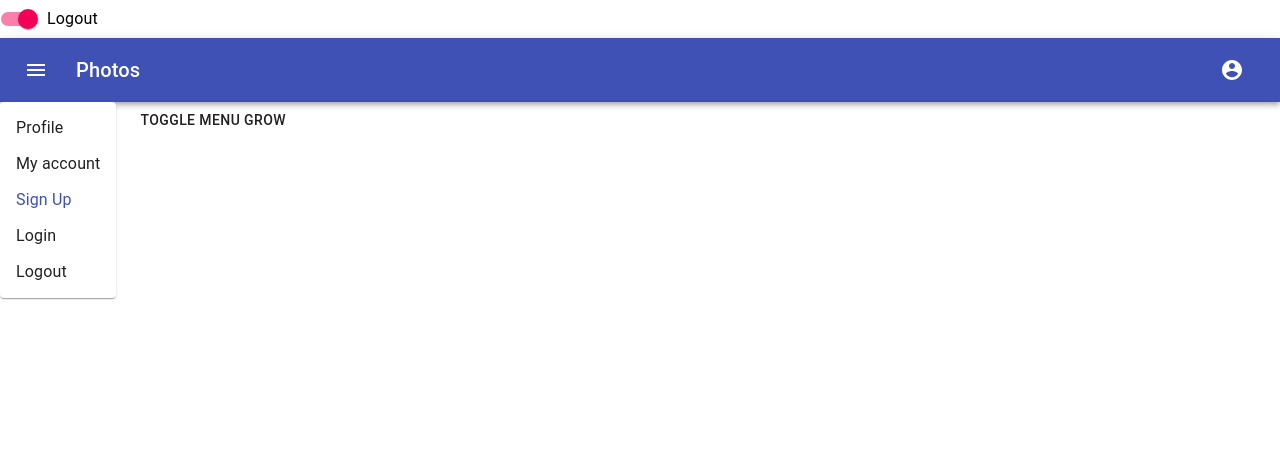
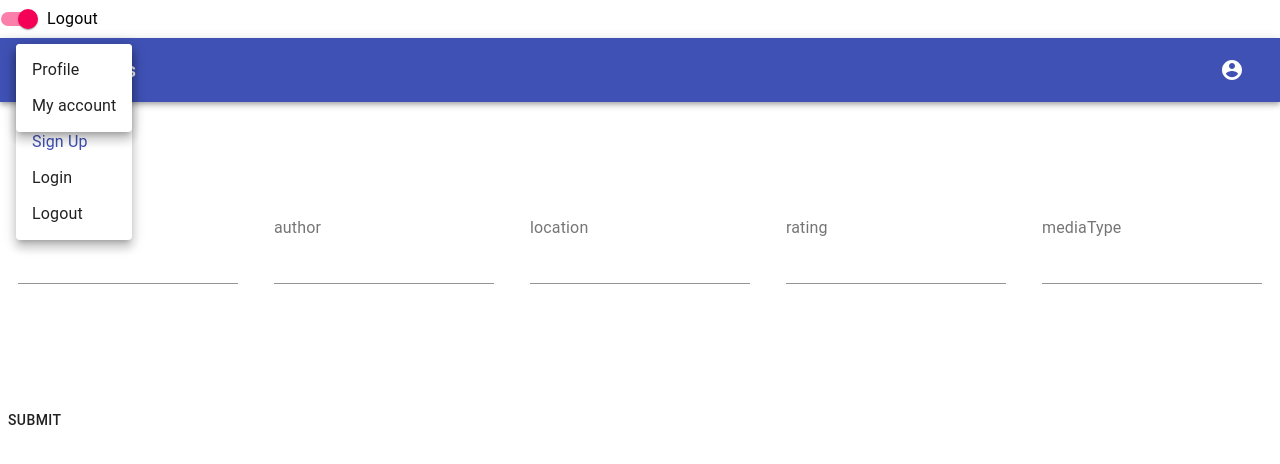
Before and after one commit to KenzieAlyce/media-organizer, a React (Create React App) app in the folder media/: page / in a window 1280 px wide. Both pictures are taken after a click on the button 36 px from the left and 70 px from the top of the page. Shown: the top 464 px of the page. Built offline with nearby package versions, Linux system fonts and the light colour scheme.

Commit message:
THANKS TIM

```diff
--- a/media/src/components/pages/Main.js
+++ b/media/src/components/pages/Main.js
@@ -1,5 +1,5 @@
-import React from 'react';
-import {useAuth0} from '@auth0/auth0-react'
+import React, { useState } from 'react';
+import { useAuth0 } from '@auth0/auth0-react';
 import Button from '@material-ui/core/Button';
 import ClickAwayListener from '@material-ui/core/ClickAwayListener';
 import Grow from '@material-ui/core/Grow';
@@ -9,6 +9,7 @@ import MenuItem from '@material-ui/core/MenuItem';
 import MenuList from '@material-ui/core/MenuList';
 import Link from '@material-ui/core/Link';
 import { makeStyles } from '@material-ui/core/styles';
+import { FormControl, FormLabel, Grid, Input } from '@material-ui/core';
 const useStyles = makeStyles((theme) => ({
 	root: {
 		display: 'flex',
@@ -20,70 +21,115 @@ const useStyles = makeStyles((theme) => ({
 export default function MenuListComposition() {
 	const classes = useStyles();
 	const [open, setOpen] = React.useState(false);
-  const anchorRef = React.useRef(null);
-  const handleToggle = () => {
-    setOpen((prevOpen) => !prevOpen);
-  };
-  const handleClose = (event) => {
-    if (anchorRef.current && anchorRef.current.contains(event.target)) {
-      return;
-    }
-    setOpen(false);
-  };
-  function handleListKeyDown(event) {
-    if (event.key === 'Tab') {
-      event.preventDefault();
-      setOpen(false);
-    }
-  }
+	const [title, setTitle] = useState();
+	const [author, setAuthor] = useState();
+	const [location, setLocation] = useState();
+	const [rating, setRating] = useState();
+	const [mediaType, setMediaType] = useState();
+	const [mediaArray, setMediaArray] = useState([]);
 	// return focus to the button when we transitioned from !open -> open
 	const { loginWithRedirect } = useAuth0();
-  const prevOpen = React.useRef(open);
-  React.useEffect(() => {
-    if (prevOpen.current === true && open === false) {
-      anchorRef.current.focus();
-    }
-    prevOpen.current = open;
-  }, [open]);
+	const handleSubmit = (e) => {
+		e.preventDefault();
+		setMediaArray((previousArray) => [
+			...previousArray,
+			{ title, author, location, rating, mediaType },
+		]);
+		setTitle('');
+		setAuthor('');
+		setLocation('');
+		setRating('');
+		setMediaType('');
+	};
 	return (
+		<>
 			<div className={classes.root}>
+				{open && (
 					<Paper className={classes.paper}>
 						<MenuList>
 							<MenuItem>Profile</MenuItem>
 							<MenuItem>My account</MenuItem>
-          <MenuItem><Link href="/SignUp">Sign Up</Link></MenuItem>
-          <MenuItem onClick={() => loginWithRedirect()}>Login</MenuItem>
+							<MenuItem>
+								<Link href='/SignUp'>Sign Up</Link>
+							</MenuItem>
+							<MenuItem onClick={() => loginWithRedirect()}>
+								Login
+							</MenuItem>
 							<MenuItem>Logout</MenuItem>
 						</MenuList>
 					</Paper>
-      <div>
-        <Button
-          ref={anchorRef}
-          aria-controls={open ? 'menu-list-grow' : undefined}
-          aria-haspopup="true"
-          onClick={handleToggle}
+				)}
+			</div>
+			<Grid
+				container
+				direction='row'
+				justify='space-around'
+				alignItems='center'
+				style={{ height: '300px' }}
 			>
-          Toggle Menu Grow
-        </Button>
-        <Popper open={open} anchorEl={anchorRef.current} role={undefined} transition disablePortal>
-          {({ TransitionProps, placement }) => (
-            <Grow
-              {...TransitionProps}
-              style={{ transformOrigin: placement === 'bottom' ? 'center top' : 'center bottom' }}
-            >
-              <Paper>
-                <ClickAwayListener onClickAway={handleClose}>
-                  <MenuList autoFocusItem={open} id="menu-list-grow" onKeyDown={handleListKeyDown}>
-                    <MenuItem onClick={handleClose}>Profile</MenuItem>
-                    <MenuItem onClick={handleClose}>My account</MenuItem>
-                    <MenuItem onClick={handleClose}>Logout</MenuItem>
-                  </MenuList>
-                </ClickAwayListener>
-              </Paper>
-            </Grow>
-          )}
-        </Popper>
-      </div>
-    </div>
+				<FormControl>
+					<FormLabel htmlFor='title'>title</FormLabel>
+					<Input
+						id='title'
+						onChange={(e) => setTitle(e.target.value)}
+					/>
+				</FormControl>
+				<FormControl>
+					<FormLabel htmlFor='author'>author</FormLabel>
+					<Input
+						id='author'
+						onChange={(e) => setAuthor(e.target.value)}
+					/>
+				</FormControl>
+				<FormControl>
+					<FormLabel htmlFor='location'>location</FormLabel>
+					<Input
+						id='location'
+						onChange={(e) => setLocation(e.target.value)}
+					/>
+				</FormControl>
+				<FormControl>
+					<FormLabel htmlFor='rating'>rating</FormLabel>
+					<Input
+						id='rating'
+						onChange={(e) => setRating(e.target.value)}
+					/>
+				</FormControl>
+				<FormControl>
+					<FormLabel htmlFor='mediaType'>mediaType</FormLabel>
+					<Input
+						id='mediaType'
+						onChange={(e) => setMediaType(e.target.value)}
+					/>
+				</FormControl>
+			</Grid>
+			<Grid>
+				<Button onClick={handleSubmit}>Submit</Button>
+			</Grid>
+			<div>{title}</div>
+			<div>{author}</div>
+			<div>{location}</div>
+			<div>{rating}</div>
+			<div>{mediaType}</div>
+			{mediaArray.map((media, index) => (
+				<ul key={index}>
+					<li>
+						title {index + 1}: {media.title}
+					</li>
+					<li>
+						author {index + 1}: {media.author}
+					</li>
+					<li>
+						location {index + 1}: {media.location}
+					</li>
+					<li>
+						rating {index + 1}: {media.rating}
+					</li>
+					<li>
+						mediaType {index + 1}: {media.mediaType}
+					</li>
+				</ul>
+			))}
+		</>
 	);
 }
--- a/media/src/components/pages/Nav.js
+++ b/media/src/components/pages/Nav.js
@@ -1,4 +1,4 @@
-import React from 'react';
+import React, { useState } from 'react';
 import { makeStyles } from '@material-ui/core/styles';
 import AppBar from '@material-ui/core/AppBar';
 import Toolbar from '@material-ui/core/Toolbar';
@@ -11,7 +11,8 @@ import FormControlLabel from '@material-ui/core/FormControlLabel';
 import FormGroup from '@material-ui/core/FormGroup';
 import MenuItem from '@material-ui/core/MenuItem';
 import Menu from '@material-ui/core/Menu';
-
+import MenuList from '@material-ui/core/MenuList';
+import Link from '@material-ui/core/Link';
 
 const useStyles = makeStyles((theme) => ({
   root: {
@@ -30,12 +31,17 @@ export default function MenuAppBar() {
   const [auth, setAuth] = React.useState(true);
   const [anchorEl, setAnchorEl] = React.useState(null);
   const open = Boolean(anchorEl);
+  const ProfileMenu = Boolean(anchorEl);
 
   const handleChange = (event) => {
     setAuth(event.target.checked);
   };
 
   const handleMenu = (event) => {
+    setAnchorEl(event.currentTarget);
+  };
+
+  const handleProfile = (event) => {
     setAnchorEl(event.currentTarget);
   };
 
@@ -53,9 +59,35 @@ export default function MenuAppBar() {
       </FormGroup>
       <AppBar position="static">
         <Toolbar>
-          <IconButton edge="start" className={classes.menuButton} color="inherit" aria-label="menu">
-            <MenuIcon />
-          </IconButton>
+        <IconButton
+                aria-label="account of current user"
+                aria-controls="menu-appbar"
+                aria-haspopup="true"
+                onClick={handleMenu}
+                color="inherit"
+              >
+               <MenuIcon />
+              </IconButton>
+        <Menu
+         id="menu-appbar"
+         anchorEl={anchorEl}
+         anchorOrigin={{
+           vertical: 'top',
+           horizontal: 'right',
+         }}
+         keepMounted
+         transformOrigin={{
+           vertical: 'top',
+           horizontal: 'right',
+         }}
+         open={open}
+         onClose={handleClose}>
+          <MenuItem>Profile</MenuItem>
+          <MenuItem>My account</MenuItem>
+          <MenuItem><Link href="/SignUp">Sign Up</Link></MenuItem>
+          <MenuItem>Login</MenuItem>
+          <MenuItem>Logout</MenuItem>
+        </Menu>
           <Typography variant="h6" className={classes.title}>
             Photos
           </Typography>
@@ -65,7 +97,7 @@ export default function MenuAppBar() {
                 aria-label="account of current user"
                 aria-controls="menu-appbar"
                 aria-haspopup="true"
-                onClick={handleMenu}
+                onClick={handleProfile}
                 color="inherit"
               >
                 <AccountCircle />
@@ -82,7 +114,7 @@ export default function MenuAppBar() {
                   vertical: 'top',
                   horizontal: 'right',
                 }}
-                open={open}
+                open={ProfileMenu}
                 onClose={handleClose}
               >
                 <MenuItem onClick={handleClose}>Profile</MenuItem>
```
Lines whose indentation alone changed are shown as unchanged.
